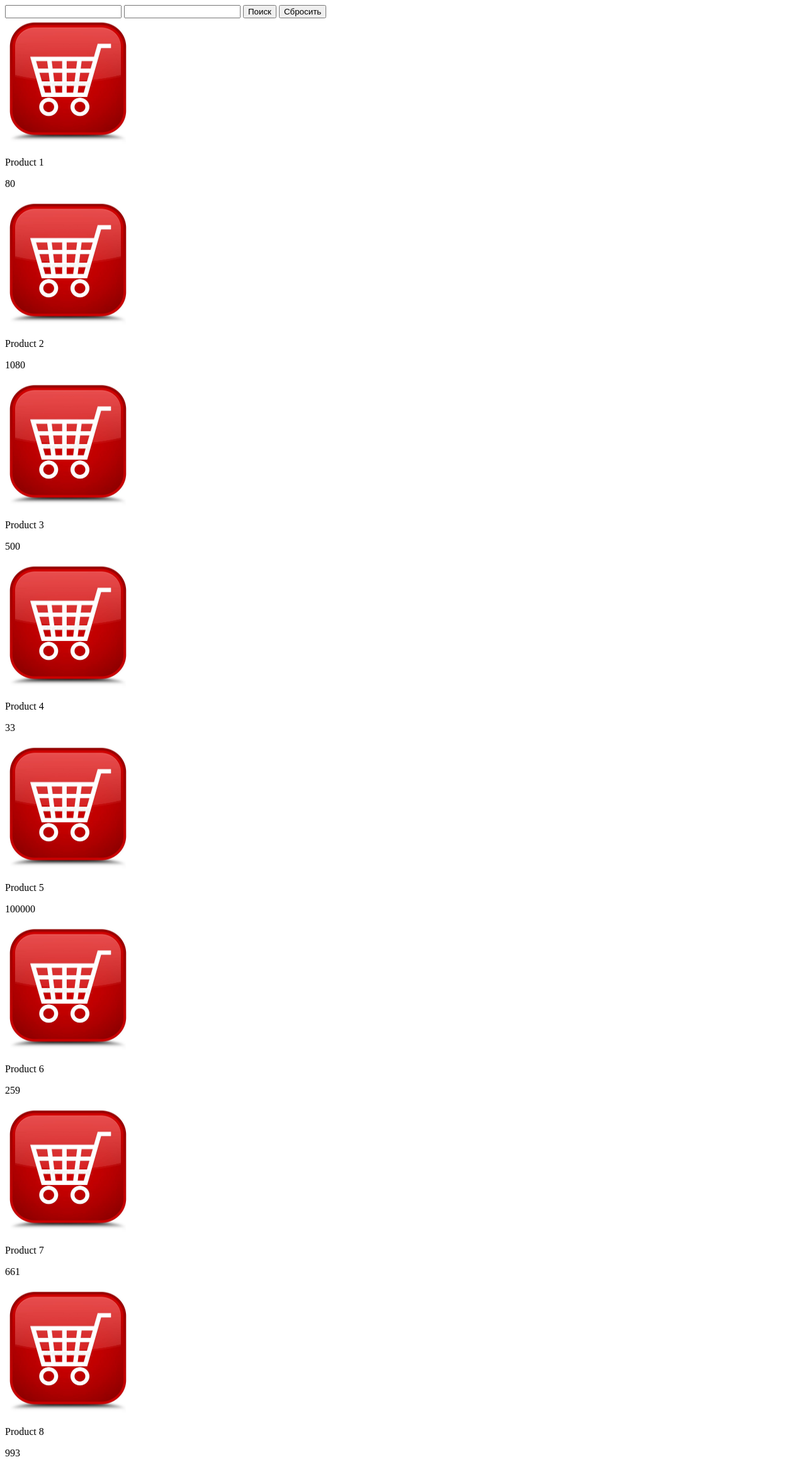
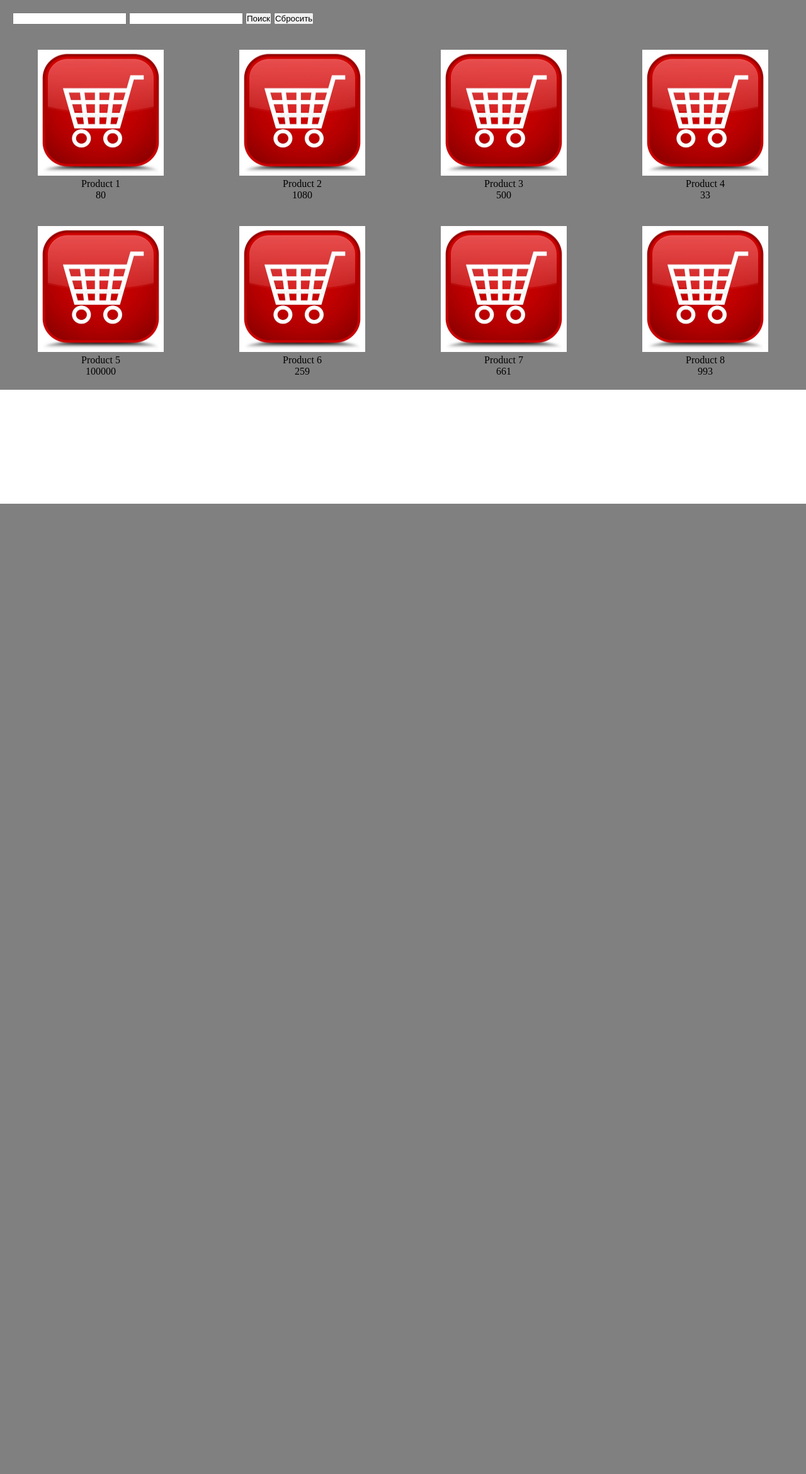
Before and after one commit to Pentix1985/Bush, a PHP site: page /sort.html in a window 1280 px wide. Shown: the whole page at 63% size. After the commit the page ends 800 px from the top, so only its background shows below. Run offline with PHP 8.4, Linux system fonts and the light colour scheme.

Commit message:
Add some task for Lesson5JS1HW

```diff
--- a/JavaScript/geekbrains/Lesson5/sortByPrice/css/style.css
+++ b/JavaScript/geekbrains/Lesson5/sortByPrice/css/style.css
@@ -1,6 +1,8 @@
 * {
   -webkit-box-sizing: border-box;
           box-sizing: border-box;
+  margin: 0;
+  padding: 0;
 }
 
 .container {
@@ -8,10 +10,25 @@
   margin: 0 auto;
   display: -ms-grid;
   display: grid;
+  background-color: grey;
+  -ms-grid-columns: (1fr)[4];
+      grid-template-columns: repeat(4, 1fr);
+  -ms-grid-rows: minmax(auto, 1fr);
+      grid-template-rows: minmax(auto, 1fr);
+}
+
+.product {
+  text-align: center;
+  padding: 20px;
 }
 
 .product img {
   width: 200px;
   height: 200px;
 }
+
+.sort {
+  grid-column: span 4;
+  padding: 20px;
+}
 /*# sourceMappingURL=style.css.map */
--- a/JavaScript/geekbrains/Lesson5/sortByPrice/css/style.scss
+++ b/JavaScript/geekbrains/Lesson5/sortByPrice/css/style.scss
@@ -1,18 +1,31 @@
 * {
     box-sizing: border-box;
+    margin: 0;
+    padding: 0;
 }
 
 .container {
     max-width: 1920px;
     margin: 0 auto;
     display: grid;
+    background-color: grey;
+    grid-template-columns: repeat(4, 1fr);
+    grid-template-rows: minmax(auto, 1fr);
+    // grid-template-areas:
+    //     "head" "head" "head";
 }
 
 .product {
-
+    text-align: center;
+    padding: 20px;
 }
 
 .product img {
     width: 200px;
     height: 200px;
 }
+
+.sort {
+    grid-column: span 4;
+    padding: 20px;
+}
--- a/JavaScript/geekbrains/Lesson5/sortByPrice/js/script.js
+++ b/JavaScript/geekbrains/Lesson5/sortByPrice/js/script.js
@@ -22,6 +22,8 @@ function reset() {
     products.forEach((product) => {
         product.style.display = "inline-block";
     });
+    from.value = "";
+    to.value = "";
 }
 
 /**
```
Also changed, not shown: 1 other file.
